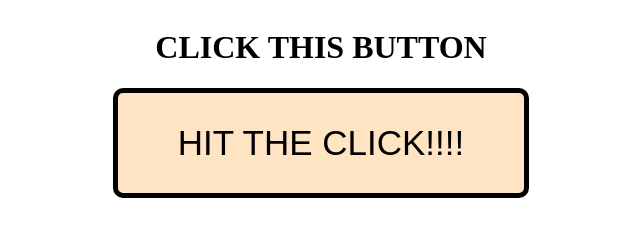
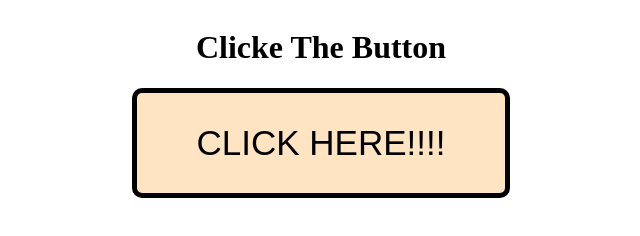
Before and after one commit to heyysarthak/Blog, a plain HTML site: page index.html in a window 1280 px wide. Shown: the whole page, without its empty margins (319-959 px from the left). Drawn offline with Linux system fonts and the light colour scheme.

Commit message:
Update index.html

```diff
--- a/index.html
+++ b/index.html
@@ -8,8 +8,8 @@
   </head>
   <body>
     <div class="everything">
-      <h1 id="title">CLICK THIS BUTTON</h1>
-      <button id="button">HIT THE CLICK!!!!</button>
+      <h1 id="title">Clicke The Button</h1>
+      <button id="button">CLICK HERE!!!!</button>
       <audio controls hidden id="song">
         <source src="roll.mp3" type="audio/mpeg">
       Your browser does not support the audio element.
```
